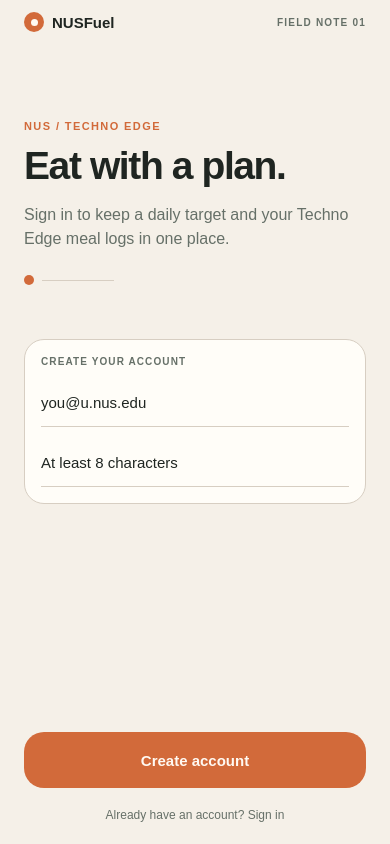
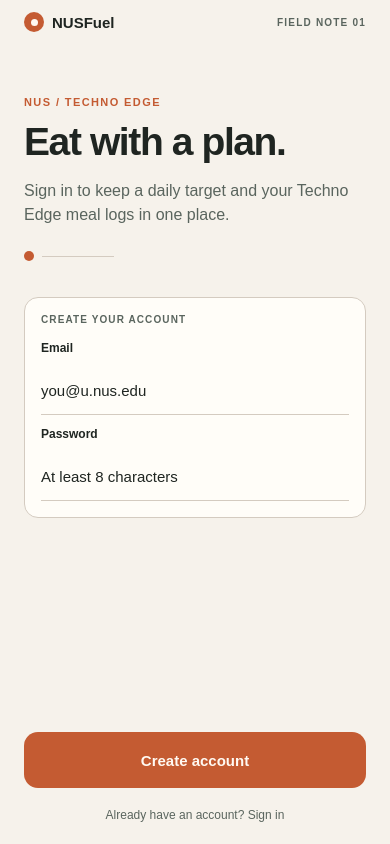
Before and after one commit to aarushbhutra/nusfuel, a React Native app in the folder mobile/: screen / in a window 390 px wide. Built offline with nearby package versions, Linux system fonts and the light colour scheme; no server answers.

Commit message:
feat(mobile): refine app-wide ui and ux

```diff
--- a/mobile/src/screens/AuthEntryScreen.js
+++ b/mobile/src/screens/AuthEntryScreen.js
@@ -59,6 +59,7 @@
 
           <View style={styles.previewCard}>
             <Text style={styles.previewLabel}>{mode === "register" ? "CREATE YOUR ACCOUNT" : "WELCOME BACK"}</Text>
+            <Text style={styles.inputLabel}>Email</Text>
             <TextInput
               accessibilityLabel="Email address"
               autoCapitalize="none"
@@ -69,6 +70,7 @@
               style={styles.input}
               value={email}
             />
+            <Text style={[styles.inputLabel, styles.inputLabelSpaced]}>Password</Text>
             <TextInput
               accessibilityLabel="Password"
               autoComplete={mode === "register" ? "new-password" : "current-password"}
@@ -153,7 +155,7 @@
     letterSpacing: 1.2,
   },
   hero: {
-    marginTop: 88,
+    marginTop: 64,
   },
   eyebrow: {
     color: colors.accent,
@@ -202,7 +204,7 @@
     borderColor: colors.line,
     borderRadius: radiusLarge,
     borderWidth: 1,
-    marginTop: 54,
+    marginTop: 36,
     padding: spacing.lg,
   },
   previewLabel: {
@@ -221,6 +223,16 @@
     marginTop: spacing.md,
     minHeight: 48,
     paddingHorizontal: 0,
+  },
+  inputLabel: {
+    color: colors.text,
+    fontFamily,
+    fontSize: 12,
+    fontWeight: "800",
+    marginTop: spacing.lg,
+  },
+  inputLabelSpaced: {
+    marginTop: spacing.md,
   },
   error: {
     color: colors.warningText,
--- a/mobile/src/screens/GoalSavedScreen.js
+++ b/mobile/src/screens/GoalSavedScreen.js
@@ -33,7 +33,12 @@
       <View style={styles.page}>
         <View style={styles.content}>
           <View style={styles.topBar}>
+            <View style={styles.brandLockup}>
+              <View style={styles.brandMark}>
+                <View style={styles.brandDot} />
+              </View>
               <Text style={styles.brand}>NUSFuel</Text>
+            </View>
             <Text style={styles.fieldNote}>FIELD NOTE 02 / 02</Text>
           </View>
 
@@ -77,23 +82,27 @@
               <Text style={styles.primaryButtonText}>Browse Techno Edge</Text>
             </Pressable>
           ) : null}
+          {onProgress || onRecommendations ? (
+            <View style={styles.actionRow}>
               {onProgress ? (
                 <Pressable
                   accessibilityRole="button"
                   onPress={onProgress}
-              style={({ pressed }) => [styles.progressButton, pressed && styles.pressed]}
+                  style={({ pressed }) => [styles.secondaryButton, pressed && styles.pressed]}
                 >
-              <Text style={styles.progressButtonText}>View progress</Text>
+                  <Text style={styles.secondaryButtonText}>Progress</Text>
                 </Pressable>
               ) : null}
               {onRecommendations ? (
                 <Pressable
                   accessibilityRole="button"
                   onPress={onRecommendations}
-              style={({ pressed }) => [styles.progressButton, pressed && styles.pressed]}
+                  style={({ pressed }) => [styles.secondaryButton, pressed && styles.pressed]}
                 >
-              <Text style={styles.progressButtonText}>View recommendations</Text>
+                  <Text style={styles.secondaryButtonText}>Picks</Text>
                 </Pressable>
+              ) : null}
+            </View>
           ) : null}
           <Pressable
             accessibilityRole="button"
@@ -132,6 +141,24 @@
     fontSize: 15,
     fontWeight: "700",
   },
+  brandLockup: {
+    alignItems: "center",
+    flexDirection: "row",
+  },
+  brandMark: {
+    alignItems: "center",
+    backgroundColor: colors.accent,
+    borderRadius: 8,
+    height: 18,
+    justifyContent: "center",
+    width: 18,
+  },
+  brandDot: {
+    backgroundColor: colors.accentText,
+    borderRadius: 3,
+    height: 6,
+    width: 6,
+  },
   fieldNote: {
     color: colors.muted,
     fontFamily,
@@ -140,7 +167,7 @@
     letterSpacing: 1.1,
   },
   hero: {
-    marginTop: 88,
+    marginTop: 64,
   },
   eyebrow: {
     color: colors.accent,
@@ -172,7 +199,7 @@
     borderColor: colors.line,
     borderRadius: radiusLarge,
     borderWidth: 1,
-    marginTop: 56,
+    marginTop: 32,
     padding: spacing.lg,
   },
   summaryHeader: {
@@ -262,16 +289,21 @@
     fontSize: 14,
     fontWeight: "700",
   },
-  progressButton: {
+  actionRow: {
+    flexDirection: "row",
+    gap: spacing.sm,
+    marginTop: spacing.sm,
+  },
+  secondaryButton: {
     alignItems: "center",
     borderColor: colors.line,
     borderRadius: radiusLarge,
     borderWidth: 1,
+    flex: 1,
     justifyContent: "center",
     minHeight: 48,
-    marginTop: spacing.sm,
   },
-  progressButtonText: {
+  secondaryButtonText: {
     color: colors.text,
     fontFamily,
     fontSize: 14,
--- a/mobile/src/screens/GoalSetupScreen.js
+++ b/mobile/src/screens/GoalSetupScreen.js
@@ -110,7 +110,12 @@
                 <Text style={styles.backText}>Back</Text>
               </Pressable>
             ) : (
-              <Text style={styles.brand}>NUSFuel</Text>
+              <View style={styles.brandLockup}>
+                <View style={styles.brandMark}>
+                  <View style={styles.brandDot} />
+                </View>
+                <Text style={styles.brand}>NUSFuel</Text>
+              </View>
             )}
             <Text style={styles.stepLabel}>STEP {step + 1} OF 4</Text>
           </View>
@@ -240,7 +245,7 @@
           <View style={styles.footer}>
             {saveError ? <Text style={styles.error}>{saveError}</Text> : null}
             {step === 3 ? <Text style={styles.disclaimer}>General nutrition guidance, not medical advice.</Text> : null}
-            <Pressable accessibilityRole="button" disabled={saving} onPress={continueFlow} style={({ pressed }) => [styles.primaryButton, pressed && styles.pressed]}>
+            <Pressable accessibilityRole="button" disabled={saving} onPress={continueFlow} style={({ pressed }) => [styles.primaryButton, saving && styles.disabledButton, pressed && styles.pressed]}>
               {saving ? <ActivityIndicator color={colors.accentText} /> : <Text style={styles.primaryButtonText}>{step === 3 ? "Save target" : "Continue"}</Text>}
             </Pressable>
           </View>
@@ -316,10 +321,13 @@
   content: { flexGrow: 1, paddingBottom: spacing.lg, paddingHorizontal: 24, paddingTop: spacing.md },
   topBar: { alignItems: "center", flexDirection: "row", justifyContent: "space-between" },
   brand: { color: colors.text, fontFamily, fontSize: 15, fontWeight: "700" },
+  brandLockup: { alignItems: "center", flexDirection: "row" },
+  brandMark: { alignItems: "center", backgroundColor: colors.accent, borderRadius: 8, height: 18, justifyContent: "center", width: 18 },
+  brandDot: { backgroundColor: colors.accentText, borderRadius: 3, height: 6, width: 6 },
   backButton: { justifyContent: "center", minHeight: 44 },
   backText: { color: colors.muted, fontFamily, fontSize: 13, fontWeight: "700" },
   stepLabel: { color: colors.muted, fontFamily, fontSize: 10, fontWeight: "700", letterSpacing: 1.1 },
-  progressTrack: { backgroundColor: colors.line, borderRadius: 2, height: 3, marginTop: spacing.lg, overflow: "hidden" },
+  progressTrack: { backgroundColor: colors.line, borderRadius: 2, height: 4, marginTop: spacing.lg, overflow: "hidden" },
   progressFill: { backgroundColor: colors.accent, height: "100%" },
   stepBody: { flex: 1, justifyContent: "center", paddingBottom: spacing.xxl, paddingTop: spacing.xxl },
   targetBody: { justifyContent: "flex-start" },
@@ -368,6 +376,7 @@
   disclaimer: { color: colors.muted, fontFamily, fontSize: 12, lineHeight: 18, marginBottom: spacing.md, textAlign: "center" },
   primaryButton: { alignItems: "center", backgroundColor: colors.accent, borderRadius: radiusLarge, justifyContent: "center", minHeight: 56 },
   primaryButtonText: { color: colors.accentText, fontFamily, fontSize: 15, fontWeight: "800" },
+  disabledButton: { opacity: 0.6 },
   error: { color: colors.danger, fontFamily, fontSize: 12, lineHeight: 18, marginTop: spacing.sm },
   pressed: { opacity: 0.82, transform: [{ scale: 0.985 }] },
 });
--- a/mobile/src/screens/MealDetailScreen.js
+++ b/mobile/src/screens/MealDetailScreen.js
@@ -45,7 +45,12 @@
     <SafeAreaView style={styles.screen}>
       <ScrollView contentContainerStyle={styles.content} showsVerticalScrollIndicator={false}>
         <View style={styles.topBar}>
-          <Text style={styles.brand}>NUSFuel</Text>
+          <View style={styles.brandLockup}>
+            <View style={styles.brandMark}>
+              <View style={styles.brandDot} />
+            </View>
+            <Text style={styles.brand}>NUSFuel</Text>
+          </View>
           <Pressable
             accessibilityLabel={backLabel}
             accessibilityRole="button"
@@ -87,7 +92,7 @@
               onPress={() => changeServings(Math.max(MIN_SERVINGS, servings - SERVING_STEP))}
               style={({ pressed }) => [styles.stepButton, servings <= MIN_SERVINGS && styles.disabled, pressed && styles.pressed]}
             >
-              <Text style={styles.stepText}>-</Text>
+              <Text style={styles.stepText}>−</Text>
             </Pressable>
             <Text accessibilityLabel={`${servings} servings`} style={styles.quantityValue}>{servings}</Text>
             <Pressable
@@ -110,6 +115,15 @@
           <NutritionRow label="Sugar" value={`${formatNumber(nutrition.sugarG)} g`} last />
         </View>
 
+        {item.allergens?.incomplete ? (
+          <View style={styles.warning}>
+            <Text style={styles.warningTitle}>Allergen data incomplete</Text>
+            <Text style={styles.warningText}>
+              Some allergen information was not provided. Check with the stall before ordering.
+            </Text>
+          </View>
+        ) : null}
+
         <Pressable
           accessibilityRole="button"
           disabled={logging || logged}
@@ -128,15 +142,6 @@
           </Pressable>
         ) : null}
         {logError ? <Text style={styles.logError}>{logError}</Text> : null}
-
-        {item.allergens?.incomplete ? (
-          <View style={styles.warning}>
-            <Text style={styles.warningTitle}>Allergen data incomplete</Text>
-            <Text style={styles.warningText}>
-              Some allergen information was not provided. Check with the stall before ordering.
-            </Text>
-          </View>
-        ) : null}
 
         <View style={styles.sourceBlock}>
           <Text style={styles.sourceLabel}>SOURCE RECORD</Text>
@@ -185,6 +190,24 @@
     fontSize: 15,
     fontWeight: "700",
   },
+  brandLockup: {
+    alignItems: "center",
+    flexDirection: "row",
+  },
+  brandMark: {
+    alignItems: "center",
+    backgroundColor: colors.accent,
+    borderRadius: 8,
+    height: 18,
+    justifyContent: "center",
+    width: 18,
+  },
+  brandDot: {
+    backgroundColor: colors.accentText,
+    borderRadius: 3,
+    height: 6,
+    width: 6,
+  },
   backButton: {
     justifyContent: "center",
     minHeight: 44,
@@ -197,7 +220,7 @@
     fontWeight: "700",
   },
   hero: {
-    marginTop: 58,
+    marginTop: 48,
   },
   eyebrow: {
     color: colors.accent,
--- a/mobile/src/screens/MenuBrowseScreen.js
+++ b/mobile/src/screens/MenuBrowseScreen.js
@@ -148,7 +148,12 @@
         ListHeaderComponent={
           <View>
             <View style={styles.topBar}>
-              <Text style={styles.brand}>NUSFuel</Text>
+              <View style={styles.brandLockup}>
+                <View style={styles.brandMark}>
+                  <View style={styles.brandDot} />
+                </View>
+                <Text style={styles.brand}>NUSFuel</Text>
+              </View>
               {onBack ? (
                 <Pressable
                   accessibilityLabel="Back to saved target"
@@ -162,9 +167,9 @@
             </View>
             <View style={styles.hero}>
               <Text style={styles.eyebrow}>TECHNO EDGE / MENU</Text>
-              <Text style={styles.title}>The menu, in view.</Text>
+              <Text style={styles.title}>Choose your next meal.</Text>
               <Text style={styles.copy}>
-                Browse stored meals by stall. Open one to see the full nutrition record and adjust servings.
+                Search by what you feel like eating, or browse stored meals by stall.
               </Text>
             </View>
             <View style={styles.searchBox}>
@@ -238,14 +243,15 @@
       onPress={onPress}
       style={({ pressed }) => [styles.mealRow, pressed && styles.pressed]}
     >
-      <View style={styles.mealAccent} />
       <View style={styles.mealCopy}>
         <Text style={styles.mealName}>{item.name}</Text>
         <Text style={styles.mealMeta}>{item.serving.quantity} {item.serving.unit} / {item.nutrition.proteinG} g protein</Text>
       </View>
       <View style={styles.mealEnergy}>
-        <Text style={styles.energyValue}>{item.nutrition.energyKcal}</Text>
-        <Text style={styles.energyLabel}>kcal</Text>
+        <View style={styles.energyBadge}>
+          <Text style={styles.energyValue}>{item.nutrition.energyKcal}</Text>
+          <Text style={styles.energyLabel}>kcal</Text>
+        </View>
       </View>
     </Pressable>
   );
@@ -272,6 +278,24 @@
     fontSize: 15,
     fontWeight: "700",
   },
+  brandLockup: {
+    alignItems: "center",
+    flexDirection: "row",
+  },
+  brandMark: {
+    alignItems: "center",
+    backgroundColor: colors.accent,
+    borderRadius: 8,
+    height: 18,
+    justifyContent: "center",
+    width: 18,
+  },
+  brandDot: {
+    backgroundColor: colors.accentText,
+    borderRadius: 3,
+    height: 6,
+    width: 6,
+  },
   backButton: {
     justifyContent: "center",
     minHeight: 44,
@@ -284,7 +308,7 @@
     fontWeight: "700",
   },
   hero: {
-    marginTop: 58,
+    marginTop: 48,
   },
   eyebrow: {
     color: colors.accent,
@@ -426,17 +450,11 @@
     flexDirection: "row",
     marginBottom: spacing.sm,
     minHeight: 82,
-    overflow: "hidden",
     paddingRight: spacing.lg,
-  },
-  mealAccent: {
-    backgroundColor: colors.accent,
-    height: "100%",
-    marginRight: spacing.md,
-    width: 4,
   },
   mealCopy: {
     flex: 1,
+    paddingLeft: spacing.lg,
     paddingVertical: spacing.md,
     paddingRight: spacing.md,
   },
@@ -456,6 +474,14 @@
   },
   mealEnergy: {
     alignItems: "flex-end",
+  },
+  energyBadge: {
+    alignItems: "flex-end",
+    backgroundColor: colors.surfaceRaised,
+    borderRadius: 10,
+    minWidth: 58,
+    paddingHorizontal: spacing.sm,
+    paddingVertical: spacing.xs,
   },
   energyValue: {
     color: colors.accent,
--- a/mobile/src/screens/ProgressScreen.js
+++ b/mobile/src/screens/ProgressScreen.js
@@ -83,7 +83,12 @@
     <SafeAreaView style={styles.screen}>
       <ScrollView contentContainerStyle={styles.content} showsVerticalScrollIndicator={false}>
         <View style={styles.topBar}>
-          <Text style={styles.brand}>NUSFuel</Text>
+          <View style={styles.brandLockup}>
+            <View style={styles.brandMark}>
+              <View style={styles.brandDot} />
+            </View>
+            <Text style={styles.brand}>NUSFuel</Text>
+          </View>
           <Pressable
             accessibilityLabel="Back to saved target"
             accessibilityRole="button"
@@ -96,7 +101,7 @@
 
         <View style={styles.hero}>
           <Text style={styles.eyebrow}>PROGRESS / {period.toUpperCase()}</Text>
-          <Text style={styles.title}>Your day, in focus.</Text>
+          <Text style={styles.title}>Keep your day in view.</Text>
           <Text style={styles.copy}>See what is logged, what remains, and how the week is moving.</Text>
         </View>
 
@@ -146,7 +151,7 @@
               <View style={styles.metricRow}>
                 <Metric label="Protein" value={`${formatNumber(progress.consumed.proteinG)} / ${formatNumber(progress.goal.proteinG)} g`} styles={styles} />
                 <View style={styles.metricDivider} />
-                <Metric label="Remaining" value={`${formatNumber(progress.remaining.energyKcal)} kcal`} styles={styles} />
+                <Metric label="Remaining" value={remainingLabel(progress.remaining.energyKcal, "kcal")} styles={styles} />
               </View>
             </View>
 
@@ -180,7 +185,7 @@
     <View style={styles.nutritionRow}>
       <View>
         <Text style={[styles.nutritionLabel, prominent && styles.nutritionLabelProminent]}>{label}</Text>
-        <Text style={styles.nutritionRemaining}>{formatNumber(remaining)} {unit} remaining</Text>
+        <Text style={[styles.nutritionRemaining, remaining < 0 && styles.nutritionRemainingOver]}>{remainingLabel(remaining, unit)}</Text>
       </View>
       <Text style={[styles.nutritionValue, prominent && styles.nutritionValueProminent]}>{formatNumber(consumed)} {unit}</Text>
     </View>
@@ -189,6 +194,12 @@
 
 function formatNumber(value) {
   return Number.isInteger(value) ? value.toLocaleString() : Number(value).toFixed(1);
+}
+
+function remainingLabel(value, unit) {
+  return value < 0
+    ? `${formatNumber(Math.abs(value))} ${unit} over`
+    : `${formatNumber(value)} ${unit} remaining`;
 }
 
 function percent(value, target) {
@@ -200,9 +211,12 @@
   content: { paddingBottom: spacing.xxl, paddingHorizontal: 24, paddingTop: spacing.md },
   topBar: { alignItems: "center", flexDirection: "row", justifyContent: "space-between" },
   brand: { color: colors.text, fontFamily, fontSize: 15, fontWeight: "700" },
+  brandLockup: { alignItems: "center", flexDirection: "row" },
+  brandMark: { alignItems: "center", backgroundColor: colors.accent, borderRadius: 8, height: 18, justifyContent: "center", width: 18 },
+  brandDot: { backgroundColor: colors.accentText, borderRadius: 3, height: 6, width: 6 },
   backButton: { justifyContent: "center", minHeight: 44, paddingLeft: spacing.md },
   backText: { color: colors.muted, fontFamily, fontSize: 12, fontWeight: "700" },
-  hero: { marginTop: 48 },
+  hero: { marginTop: 42 },
   eyebrow: { color: colors.accent, fontFamily, fontSize: 11, fontWeight: "800", letterSpacing: 1.2 },
   title: { color: colors.text, fontFamily, fontSize: 34, fontWeight: "800", letterSpacing: -1.1, lineHeight: 39, marginTop: spacing.md },
   copy: { color: colors.muted, fontFamily, fontSize: 14, lineHeight: 21, marginTop: spacing.md, maxWidth: 330 },
@@ -234,6 +248,7 @@
   nutritionLabel: { color: colors.muted, fontFamily, fontSize: 14 },
   nutritionLabelProminent: { color: colors.text, fontWeight: "800" },
   nutritionRemaining: { color: colors.muted, fontFamily, fontSize: 11, marginTop: spacing.xs },
+  nutritionRemainingOver: { color: colors.danger, fontWeight: "700" },
   nutritionValue: { color: colors.text, fontFamily, fontSize: 14, fontWeight: "700" },
   nutritionValueProminent: { color: colors.accent, fontSize: 16, fontWeight: "800" },
   refreshNote: { color: colors.muted, fontFamily, fontSize: 12, lineHeight: 18, marginTop: spacing.md },
--- a/mobile/src/screens/RecommendationsScreen.js
+++ b/mobile/src/screens/RecommendationsScreen.js
@@ -54,7 +54,12 @@
     <SafeAreaView style={styles.screen}>
       <ScrollView contentContainerStyle={styles.content} showsVerticalScrollIndicator={false}>
         <View style={styles.topBar}>
-          <Text style={styles.brand}>NUSFuel</Text>
+          <View style={styles.brandLockup}>
+            <View style={styles.brandMark}>
+              <View style={styles.brandDot} />
+            </View>
+            <Text style={styles.brand}>NUSFuel</Text>
+          </View>
           <Pressable
             accessibilityLabel="Back to saved target"
             accessibilityRole="button"
@@ -67,7 +72,7 @@
 
         <View style={styles.hero}>
           <Text style={styles.eyebrow}>TODAY / RECOMMENDED</Text>
-          <Text style={styles.title}>A focused next meal.</Text>
+          <Text style={styles.title}>What fits next?</Text>
           <Text style={styles.copy}>Stored Techno Edge meals, ranked against what remains in your daily target.</Text>
         </View>
 
@@ -144,9 +149,12 @@
   content: { paddingBottom: spacing.xxl, paddingHorizontal: 24, paddingTop: spacing.md },
   topBar: { alignItems: "center", flexDirection: "row", justifyContent: "space-between" },
   brand: { color: colors.text, fontFamily, fontSize: 15, fontWeight: "700" },
+  brandLockup: { alignItems: "center", flexDirection: "row" },
+  brandMark: { alignItems: "center", backgroundColor: colors.accent, borderRadius: 8, height: 18, justifyContent: "center", width: 18 },
+  brandDot: { backgroundColor: colors.accentText, borderRadius: 3, height: 6, width: 6 },
   backButton: { justifyContent: "center", minHeight: 44, paddingLeft: spacing.md },
   backText: { color: colors.muted, fontFamily, fontSize: 12, fontWeight: "700" },
-  hero: { marginTop: 48 },
+  hero: { marginTop: 42 },
   eyebrow: { color: colors.accent, fontFamily, fontSize: 11, fontWeight: "800", letterSpacing: 1.2 },
   title: { color: colors.text, fontFamily, fontSize: 34, fontWeight: "800", letterSpacing: -1.1, lineHeight: 39, marginTop: spacing.md },
   copy: { color: colors.muted, fontFamily, fontSize: 14, lineHeight: 21, marginTop: spacing.md, maxWidth: 330 },
@@ -156,7 +164,7 @@
   stateText: { color: colors.muted, fontFamily, fontSize: 13, lineHeight: 19, marginTop: spacing.sm, textAlign: "center" },
   retryButton: { alignItems: "center", borderColor: colors.line, borderRadius: radiusLarge, borderWidth: 1, justifyContent: "center", marginTop: spacing.lg, minHeight: 44, paddingHorizontal: spacing.xl },
   retryText: { color: colors.text, fontFamily, fontSize: 13, fontWeight: "800" },
-  card: { backgroundColor: colors.surface, borderColor: colors.line, borderRadius: radiusLarge, borderWidth: 1, marginTop: spacing.xl, padding: spacing.lg },
+  card: { backgroundColor: colors.surface, borderColor: colors.line, borderRadius: radiusLarge, borderWidth: 1, marginTop: spacing.lg, padding: spacing.lg },
   cardTopLine: { alignItems: "center", flexDirection: "row", justifyContent: "space-between" },
   rank: { color: colors.accent, fontFamily, fontSize: 10, fontWeight: "800", letterSpacing: 1.1 },
   stall: { color: colors.muted, flex: 1, fontFamily, fontSize: 11, marginLeft: spacing.md, textAlign: "right" },
--- a/mobile/src/theme.js
+++ b/mobile/src/theme.js
@@ -2,13 +2,13 @@
 import { Platform, StyleSheet } from "react-native";
 
 const lightColors = Object.freeze({
-  background: "#F5F0E8",
+  background: "#F6F2EB",
   surface: "#FFFDF8",
-  surfaceRaised: "#E9E2D7",
+  surfaceRaised: "#ECE7DE",
   text: "#1F2521",
-  muted: "#667068",
-  line: "#D7CEC2",
-  accent: "#D26A3A",
+  muted: "#5A655E",
+  line: "#D4CBC0",
+  accent: "#C45B32",
   accentText: "#FFF9F2",
   danger: "#B33C32",
   warningBackground: "#FBEDD6",
@@ -24,8 +24,8 @@
   return { colors: lightColors, styles, scheme: "light" };
 }
 
-export const radius = 16;
-export const radiusLarge = 20;
+export const radius = 12;
+export const radiusLarge = 14;
 export const radiusPill = 999;
 export const fontFamily = Platform.select({
   ios: "Avenir Next",
```
Lines whose indentation alone changed are shown as unchanged.
